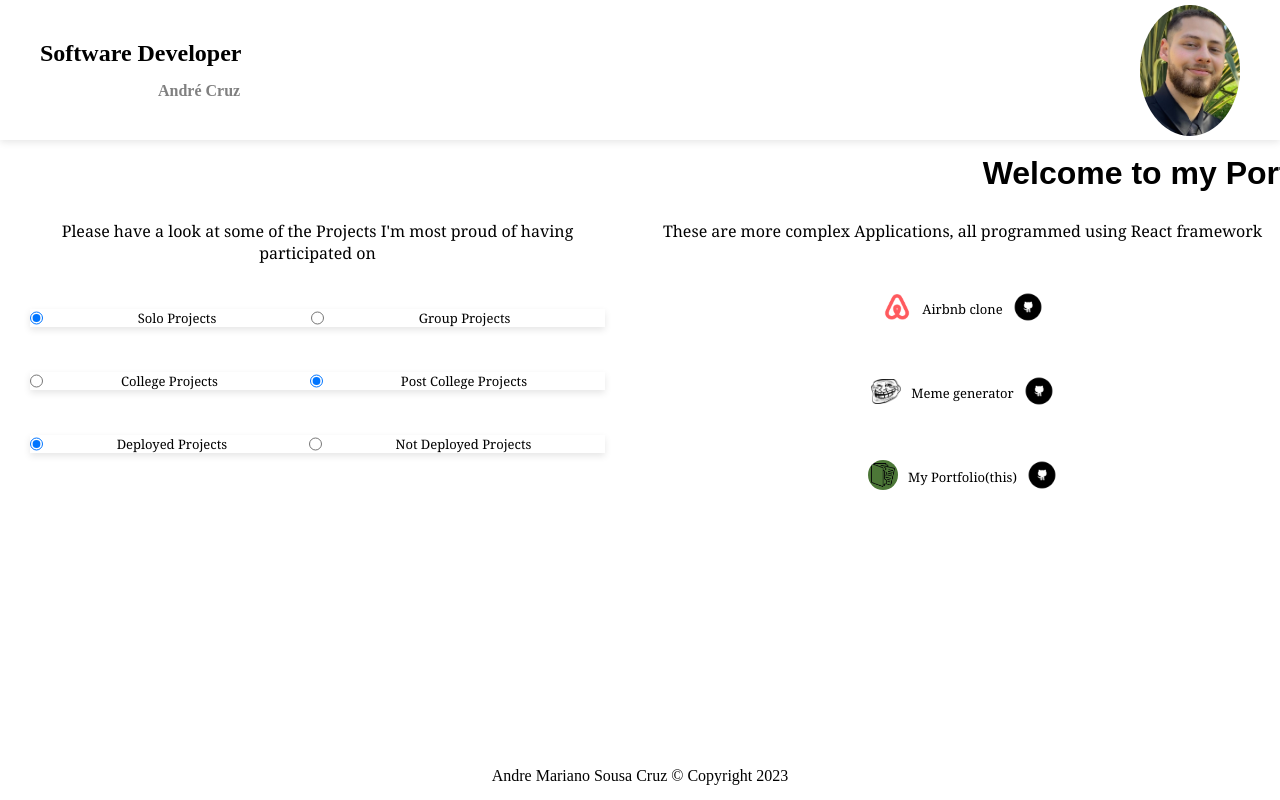
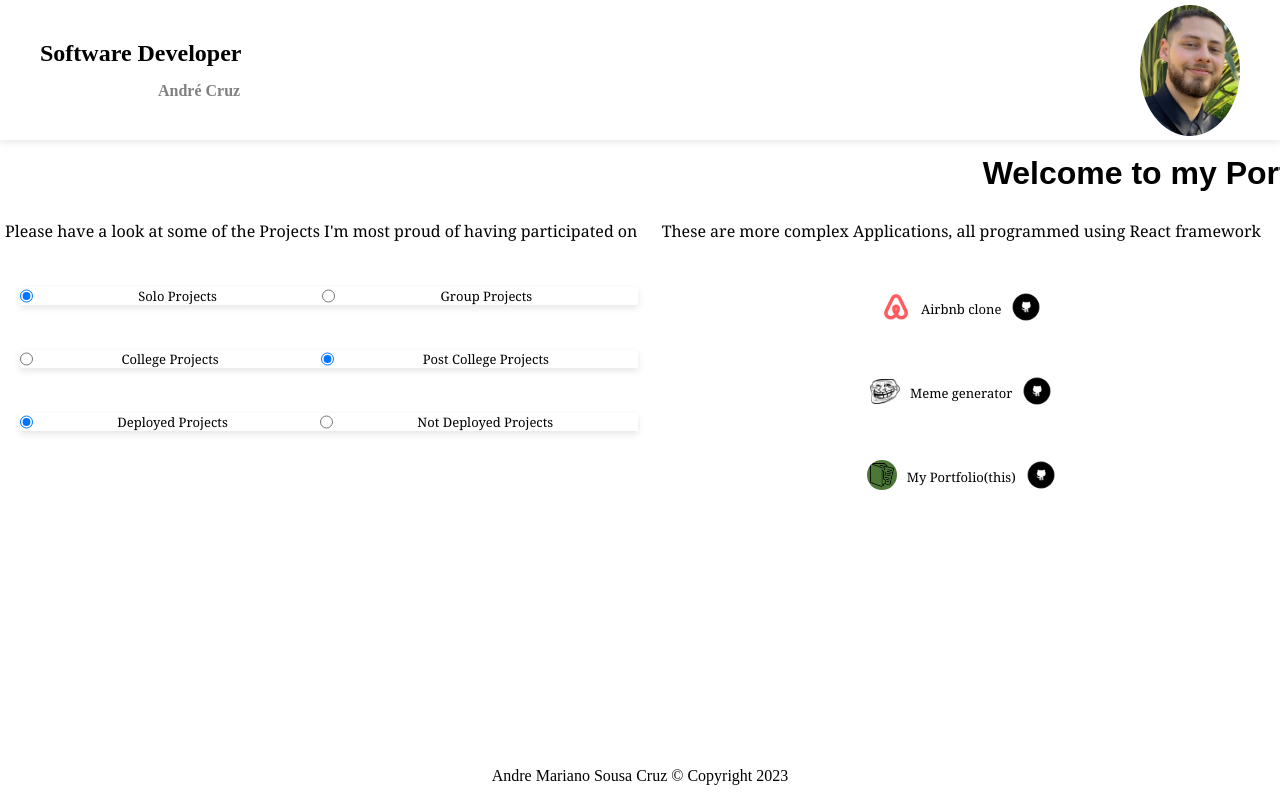
Before and after one commit to andremscruz/my-portfolio, a React (Create React App) app: page / in a window 1280 px wide. Built offline with nearby package versions, Linux system fonts and the light colour scheme.

Commit message:
update css

```diff
--- a/src/css/Inputs.css
+++ b/src/css/Inputs.css
@@ -9,14 +9,12 @@
     display: flex;
     flex-direction: column;
     margin-top: 80px;
-    margin-left: 15px;
-    margin-right: 15px;
+    margin-left: 5px;
 }
 .inputs--inputs{
     font-size: small;
     margin-top: 45px;
     margin-left: 15px;
-    margin-right: 15px;
     display: flex;
     justify-content: space-between;
     box-shadow: 0px 2.98256px 7.4564px rgba(0, 0, 0, 0.1);
--- a/src/css/Main.css
+++ b/src/css/Main.css
@@ -23,7 +23,7 @@
     display: grid;
     grid-template-rows: 40px 40px;
     grid-template-columns: 1fr 1fr;
-    gap: 10px;
+    gap: 5px;
     margin-bottom: 15px;
 }
 .main--links{
```
